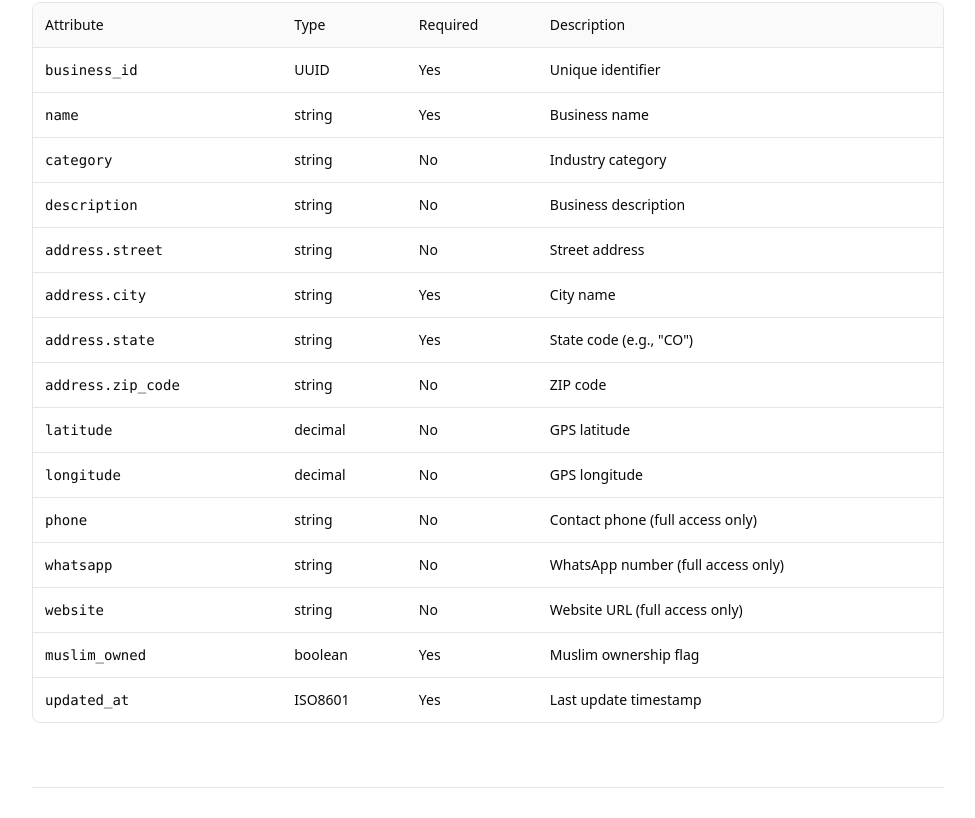
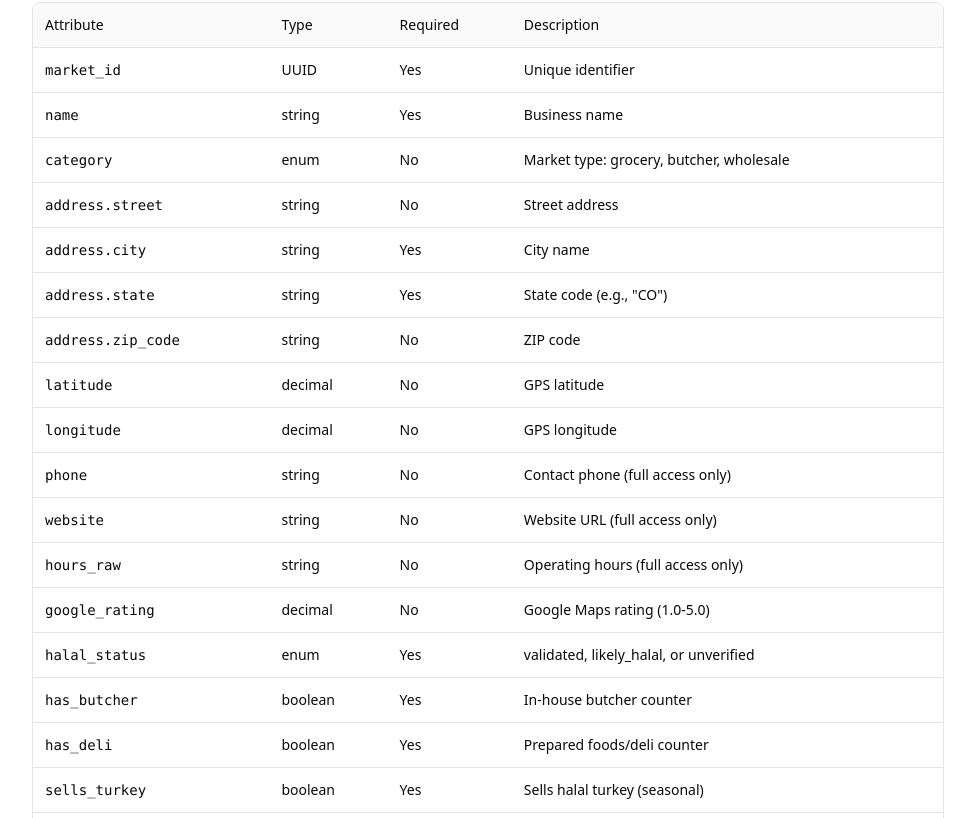
Before and after one commit to hududed/bayanlab-web, a Next.js app: page /docs/attributes in a window 1280 px wide. Shown: the part 1782-2600 px from the top of the page, without its empty margins (304-1279 px from the left). Built offline with nearby package versions, Linux system fonts and the light colour scheme.

Commit message:
docs: Add halal markets section to attribute reference
- Added complete field documentation for /v1/halal-markets endpoint
- Updated business endpoint reference from /v1/businesses/sync to /v1/businesses
- Added notes for fields that are full-access only (phone, website, hours)

```diff
--- a/app/docs/attributes/page.tsx
+++ b/app/docs/attributes/page.tsx
@@ -199,6 +199,143 @@ export default function AttributesPage() {
         </div>
       </section>
 
+      {/* Market Attributes */}
+      <section id="market" className="space-y-6 scroll-mt-20">
+        <h2 className="text-xl font-semibold">Halal Market</h2>
+        <p className="text-muted-foreground">
+          Fields returned by the <code className="rounded bg-muted px-1">/v1/halal-markets</code> endpoint.
+        </p>
+
+        <div className="rounded-lg border">
+          <table className="w-full text-sm">
+            <thead>
+              <tr className="border-b bg-muted/50">
+                <th className="p-3 text-left font-medium">Attribute</th>
+                <th className="p-3 text-left font-medium">Type</th>
+                <th className="p-3 text-left font-medium">Required</th>
+                <th className="p-3 text-left font-medium">Description</th>
+              </tr>
+            </thead>
+            <tbody>
+              <tr className="border-b">
+                <td className="p-3"><code>market_id</code></td>
+                <td className="p-3">UUID</td>
+                <td className="p-3">Yes</td>
+                <td className="p-3">Unique identifier</td>
+              </tr>
+              <tr className="border-b">
+                <td className="p-3"><code>name</code></td>
+                <td className="p-3">string</td>
+                <td className="p-3">Yes</td>
+                <td className="p-3">Business name</td>
+              </tr>
+              <tr className="border-b">
+                <td className="p-3"><code>category</code></td>
+                <td className="p-3">enum</td>
+                <td className="p-3">No</td>
+                <td className="p-3">Market type: grocery, butcher, wholesale</td>
+              </tr>
+              <tr className="border-b">
+                <td className="p-3"><code>address.street</code></td>
+                <td className="p-3">string</td>
+                <td className="p-3">No</td>
+                <td className="p-3">Street address</td>
+              </tr>
+              <tr className="border-b">
+                <td className="p-3"><code>address.city</code></td>
+                <td className="p-3">string</td>
+                <td className="p-3">Yes</td>
+                <td className="p-3">City name</td>
+              </tr>
+              <tr className="border-b">
+                <td className="p-3"><code>address.state</code></td>
+                <td className="p-3">string</td>
+                <td className="p-3">Yes</td>
+                <td className="p-3">State code (e.g., &quot;CO&quot;)</td>
+              </tr>
+              <tr className="border-b">
+                <td className="p-3"><code>address.zip_code</code></td>
+                <td className="p-3">string</td>
+                <td className="p-3">No</td>
+                <td className="p-3">ZIP code</td>
+              </tr>
+              <tr className="border-b">
+                <td className="p-3"><code>latitude</code></td>
+                <td className="p-3">decimal</td>
+                <td className="p-3">No</td>
+                <td className="p-3">GPS latitude</td>
+              </tr>
+              <tr className="border-b">
+                <td className="p-3"><code>longitude</code></td>
+                <td className="p-3">decimal</td>
+                <td className="p-3">No</td>
+                <td className="p-3">GPS longitude</td>
+              </tr>
+              <tr className="border-b">
+                <td className="p-3"><code>phone</code></td>
+                <td className="p-3">string</td>
+                <td className="p-3">No</td>
+                <td className="p-3">Contact phone (full access only)</td>
+              </tr>
+              <tr className="border-b">
+                <td className="p-3"><code>website</code></td>
+                <td className="p-3">string</td>
+                <td className="p-3">No</td>
+                <td className="p-3">Website URL (full access only)</td>
+              </tr>
+              <tr className="border-b">
+                <td className="p-3"><code>hours_raw</code></td>
+                <td className="p-3">string</td>
+                <td className="p-3">No</td>
+                <td className="p-3">Operating hours (full access only)</td>
+              </tr>
+              <tr className="border-b">
+                <td className="p-3"><code>google_rating</code></td>
+                <td className="p-3">decimal</td>
+                <td className="p-3">No</td>
+                <td className="p-3">Google Maps rating (1.0-5.0)</td>
+              </tr>
+              <tr className="border-b">
+                <td className="p-3"><code>halal_status</code></td>
+                <td className="p-3">enum</td>
+                <td className="p-3">Yes</td>
+                <td className="p-3">validated, likely_halal, or unverified</td>
+              </tr>
+              <tr className="border-b">
+                <td className="p-3"><code>has_butcher</code></td>
+                <td className="p-3">boolean</td>
+                <td className="p-3">Yes</td>
+                <td className="p-3">In-house butcher counter</td>
+              </tr>
+              <tr className="border-b">
+                <td className="p-3"><code>has_deli</code></td>
+                <td className="p-3">boolean</td>
+                <td className="p-3">Yes</td>
+                <td className="p-3">Prepared foods/deli counter</td>
+              </tr>
+              <tr className="border-b">
+                <td className="p-3"><code>sells_turkey</code></td>
+                <td className="p-3">boolean</td>
+                <td className="p-3">Yes</td>
+                <td className="p-3">Sells halal turkey (seasonal)</td>
+              </tr>
+              <tr className="border-b">
+                <td className="p-3"><code>source</code></td>
+                <td className="p-3">string</td>
+                <td className="p-3">Yes</td>
+                <td className="p-3">Data source</td>
+              </tr>
+              <tr>
+                <td className="p-3"><code>updated_at</code></td>
+                <td className="p-3">ISO8601</td>
+                <td className="p-3">Yes</td>
+                <td className="p-3">Last update timestamp</td>
+              </tr>
+            </tbody>
+          </table>
+        </div>
+      </section>
+
       {/* Business Attributes */}
       <section id="business" className="space-y-6 scroll-mt-20">
         <h2 className="text-xl font-semibold">Muslim-Owned Business</h2>
```
